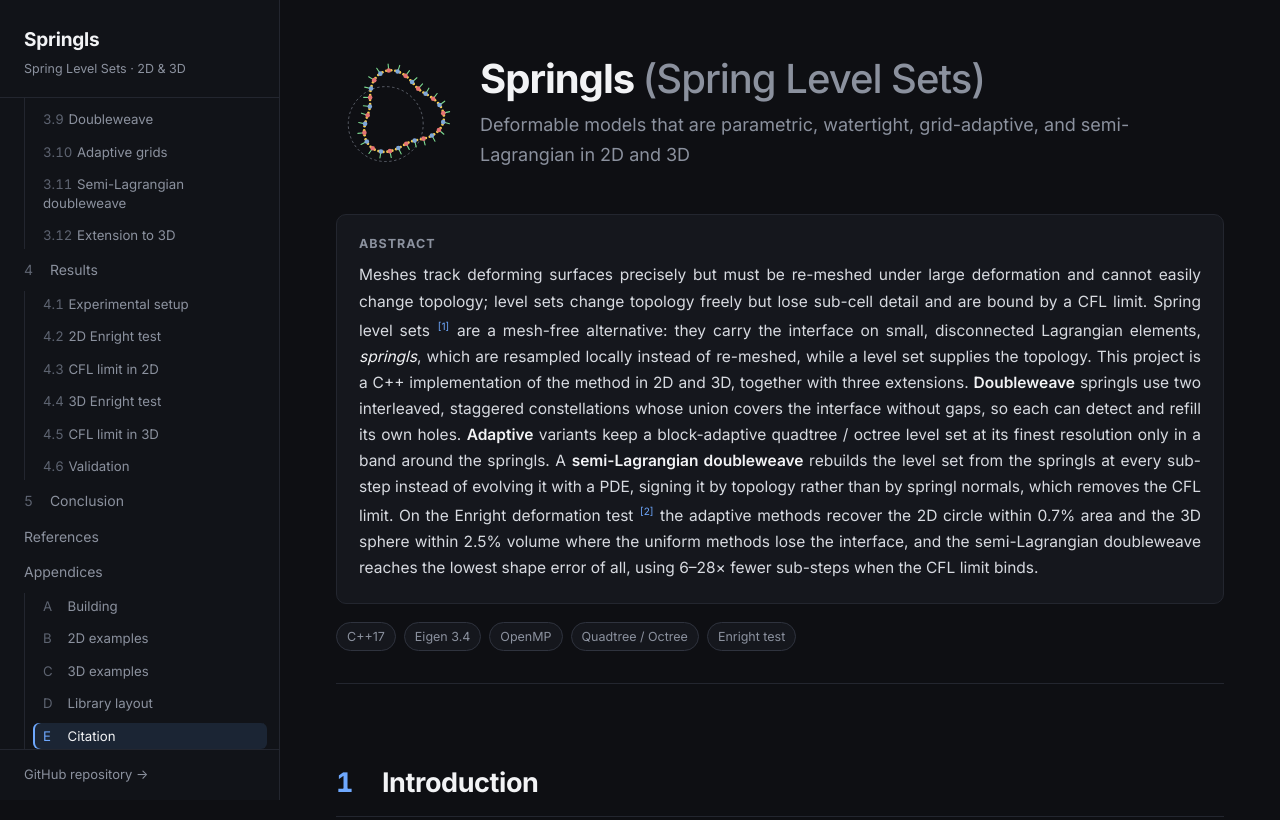
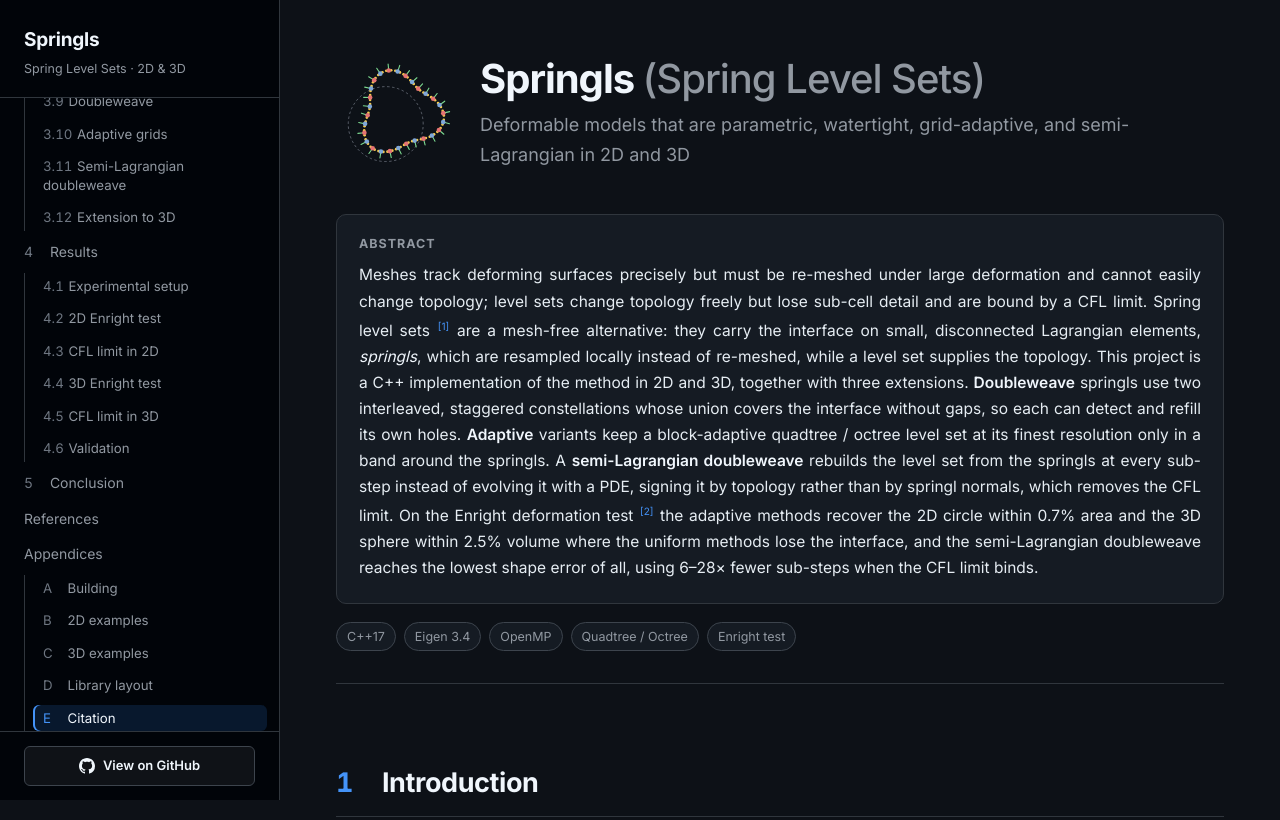
Before and after one commit to rgb2hsv/springls, a plain HTML site: page docs/index.html in a window 1280 px wide. Shown: the top 820 px of the page. Drawn offline with Linux system fonts and the light colour scheme.

Commit message:
Use GitHub's dark color scheme and a View on GitHub button on the docs site
Co-Authored-By: Claude Opus 5.5 <noreply@anthropic.com>

```diff
--- a/docs/index.html
+++ b/docs/index.html
@@ -71,7 +71,7 @@
       </li>
     </ol>
   </nav>
-  <div class="sidebar-footer"><a href="https://github.com/rgb2hsv/springls">GitHub repository →</a></div>
+  <div class="sidebar-footer"><a href="https://github.com/rgb2hsv/springls"><svg class="gh-icon" viewBox="0 0 16 16" width="16" height="16" aria-hidden="true"><path fill="currentColor" d="M8 0C3.58 0 0 3.58 0 8c0 3.54 2.29 6.53 5.47 7.59.4.07.55-.17.55-.38 0-.19-.01-.82-.01-1.49-2.01.37-2.53-.49-2.69-.94-.09-.23-.48-.94-.82-1.13-.28-.15-.68-.52-.01-.53.63-.01 1.08.58 1.23.82.72 1.21 1.87.87 2.33.66.07-.52.28-.87.51-1.07-1.78-.2-3.64-.89-3.64-3.95 0-.87.31-1.59.82-2.15-.08-.2-.36-1.02.08-2.12 0 0 .67-.21 2.2.82.64-.18 1.32-.27 2-.27.68 0 1.36.09 2 .27 1.53-1.04 2.2-.82 2.2-.82.44 1.1.16 1.92.08 2.12.51.56.82 1.27.82 2.15 0 3.07-1.87 3.75-3.65 3.95.29.25.54.73.54 1.48 0 1.07-.01 1.93-.01 2.2 0 .21.15.46.55.38A8.013 8.013 0 0016 8c0-4.42-3.58-8-8-8z"/></svg>View on GitHub</a></div>
 </aside>
 
 <main id="top">
--- a/docs/style.css
+++ b/docs/style.css
@@ -1,21 +1,21 @@
-/* Springls documentation site — dark theme */
+/* Springls documentation site — dark theme, GitHub dark color scheme (Primer) */
 
 :root {
-  --bg: #0e0f13;
-  --bg-elev: #15171d;
-  --bg-sidebar: #111318;
-  --bg-code: #0a0b0e;
-  --border: #23262f;
-  --border-strong: #2f333e;
-  --text: #d7dae0;
-  --text-muted: #8b919e;
-  --text-faint: #5d6370;
-  --heading: #f2f3f5;
-  --accent: #6ea8fe;
-  --accent-soft: rgba(110, 168, 254, 0.12);
+  --bg: #0d1117;
+  --bg-elev: #151b23;
+  --bg-sidebar: #010409;
+  --bg-code: #161b22;
+  --border: #30363d;
+  --border-strong: #3d444d;
+  --text: #e6edf3;
+  --text-muted: #9198a1;
+  --text-faint: #6e7681;
+  --heading: #f0f6fc;
+  --accent: #4493f8;
+  --accent-soft: rgba(56, 139, 253, 0.15);
   --primal: #e57373;
   --dual: #7fa7d9;
-  --good: #7bd88f;
+  --good: #3fb950;
   --radius: 10px;
   --sidebar-w: 280px;
   --content-w: 920px;
@@ -100,8 +100,22 @@ a:hover { text-decoration: underline; text-underline-offset: 3px; }
   border-top: 1px solid var(--border);
   font-size: 13px;
 }
-.sidebar-footer a { color: var(--text-muted); }
-.sidebar-footer a:hover { color: var(--heading); }
+/* "View on GitHub" button, after the GitHub Pages themes' header button. */
+.sidebar-footer a {
+  display: flex; align-items: center; justify-content: center; gap: 8px;
+  padding: 8px 14px;
+  color: var(--heading); font-weight: 600;
+  background: rgba(255, 255, 255, 0.06);
+  border: 1px solid var(--border-strong);
+  border-radius: 6px;
+  transition: background 0.15s, border-color 0.15s;
+}
+.sidebar-footer .gh-icon { flex: none; }
+.sidebar-footer a:hover {
+  color: var(--heading); text-decoration: none;
+  background: rgba(255, 255, 255, 0.12);
+  border-color: var(--text-faint);
+}
 
 .menu-toggle {
   display: none;
@@ -236,11 +250,11 @@ li::marker { color: var(--text-faint); }
 code {
   font-family: var(--mono);
   font-size: 0.86em;
-  background: rgba(255,255,255,0.06);
-  border: 1px solid var(--border);
+  background: rgba(101, 108, 118, 0.2);
+  border: 1px solid transparent;
   padding: 1px 6px;
-  border-radius: 5px;
-  color: #e8e2c8;
+  border-radius: 6px;
+  color: var(--text);
   overflow-wrap: anywhere;
 }
 
@@ -263,16 +277,16 @@ pre code {
   font-size: inherit;
   white-space: pre;
 }
-pre .c { color: var(--text-faint); }
-pre .k { color: #c792ea; }
-pre .s { color: #c3e88d; }
+pre .c { color: var(--text-muted); }
+pre .k { color: #ff7b72; }
+pre .s { color: #a5d6ff; }
 
 pre.pseudo {
-  border-left: 3px solid rgba(199, 146, 234, 0.55);
+  border-left: 3px solid rgba(210, 168, 255, 0.55);
   font-size: 13.25px;
   line-height: 1.7;
 }
-pre.pseudo .f { color: #82aaff; }
+pre.pseudo .f { color: #d2a8ff; }
 pre.pseudo sub, pre.pseudo sup { font-size: 0.72em; line-height: 0; }
 
 p.math {
@@ -376,7 +390,7 @@ figcaption {
   gap: 8px;
 }
 .clip figcaption a { font-weight: 400; font-size: 12.5px; color: var(--text-muted); }
-.clip.featured { border-color: rgba(123, 216, 143, 0.35); }
+.clip.featured { border-color: rgba(63, 185, 80, 0.4); }
 
 .callout {
   border: 1px solid var(--border);
```
